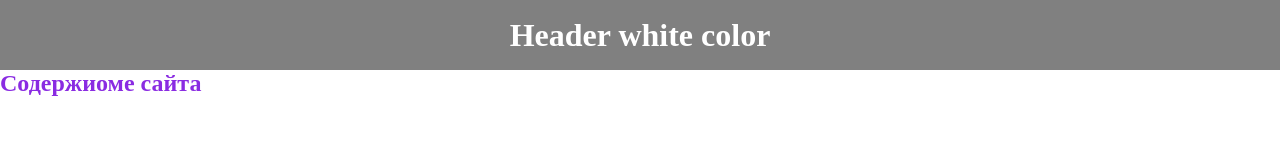
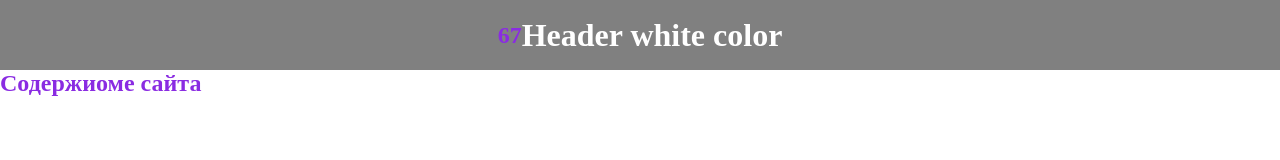
Before and after one commit to dsbarsukov/test, a plain HTML site: page index.html in a window 1280 px wide. Drawn offline with Linux system fonts and the light colour scheme.

Commit message:
ghghhjhjg1

```diff
--- a/index.html
+++ b/index.html
@@ -9,7 +9,7 @@
 </head>
 <body>
     <header>
-
+        <h2>67</h2>
         <h1>Header white color</h1>
 
     </header>
```
